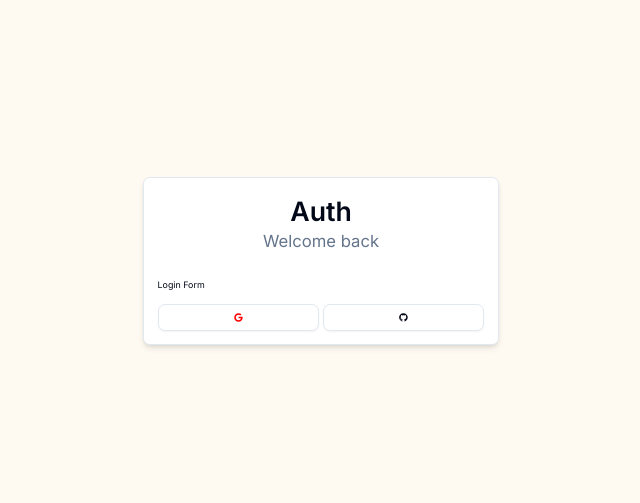
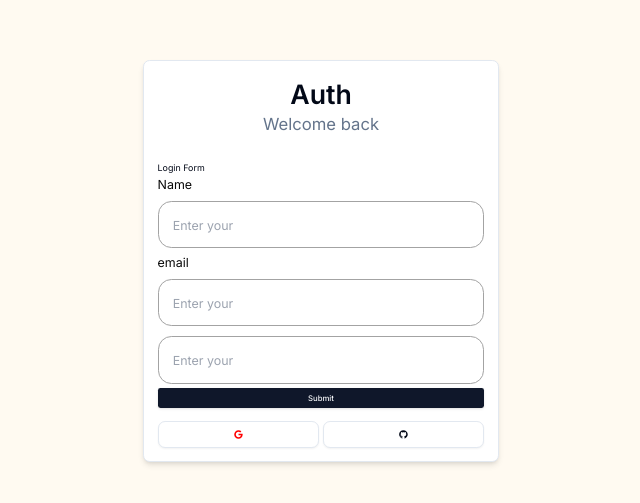
Before and after one commit to Savio234/next-auth, a Next.js app: page /login in a window 1280 px wide. Shown: the part 139-642 px from the top of the page, without its empty margins (319-959 px from the left). Built offline with nearby package versions, Linux system fonts and the light colour scheme.

Commit message:
Creating components

```diff
--- a/components/LoginForm/LoginForm.tsx
+++ b/components/LoginForm/LoginForm.tsx
@@ -1,12 +1,20 @@
-import { CardWrapper } from '@/shared'
+import { Button, CardWrapper, InputField } from '@/shared'
 import React from 'react'
 
 const LoginForm = () => {
   return (
     <CardWrapper headerLabel='Welcome back' backButtonLabel={`Don't have an account`}
-    backButtonHref='/auth/register' showSocial
+      backButtonHref='/auth/register' showSocial
     >
-        Login Form
+      Login Form
+      <form className='flex flex-col gap-2'>
+        <InputField name='name' label='Name' placeholder='Enter your ' />
+        <InputField name='Email' label='email' placeholder='Enter your ' />
+        <InputField label='' placeholder='Enter your ' />
+        <Button type='submit'>
+          Submit
+        </Button>
+      </form>
     </CardWrapper>
   )
 }
```
